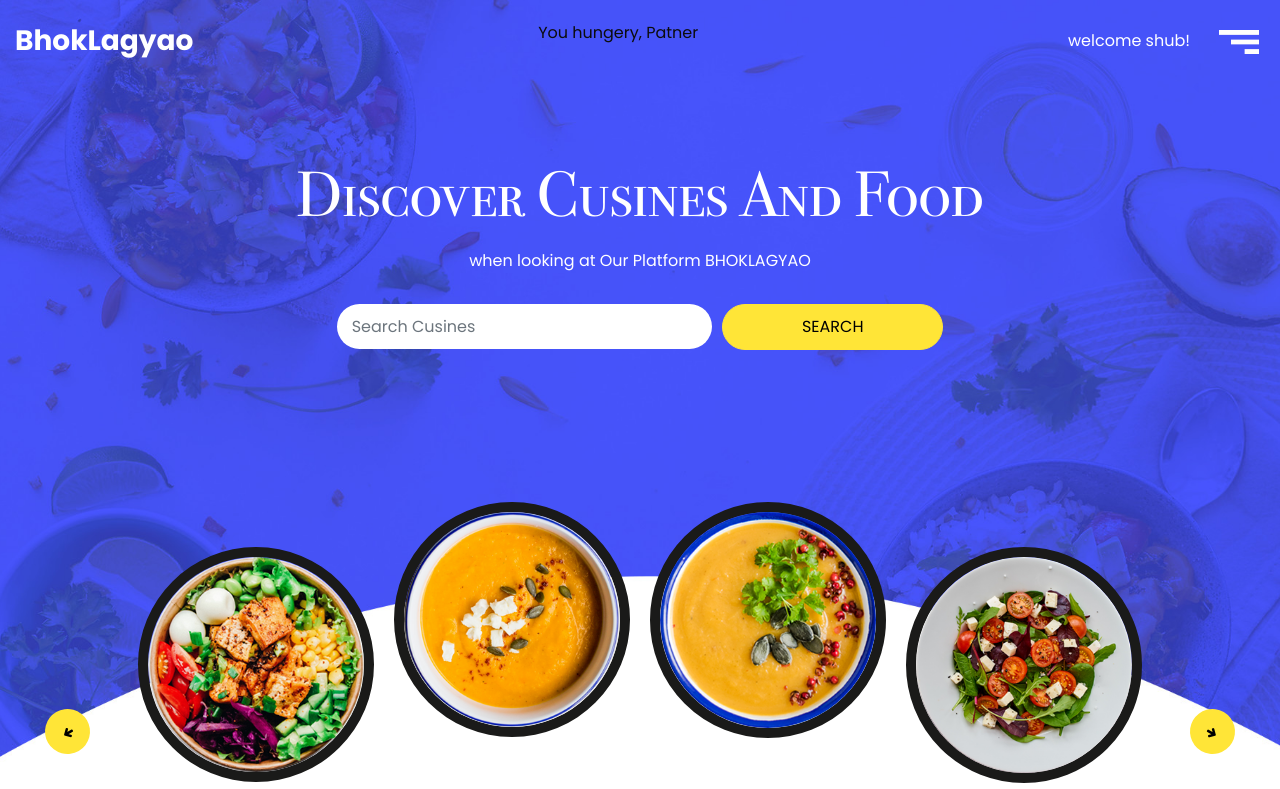
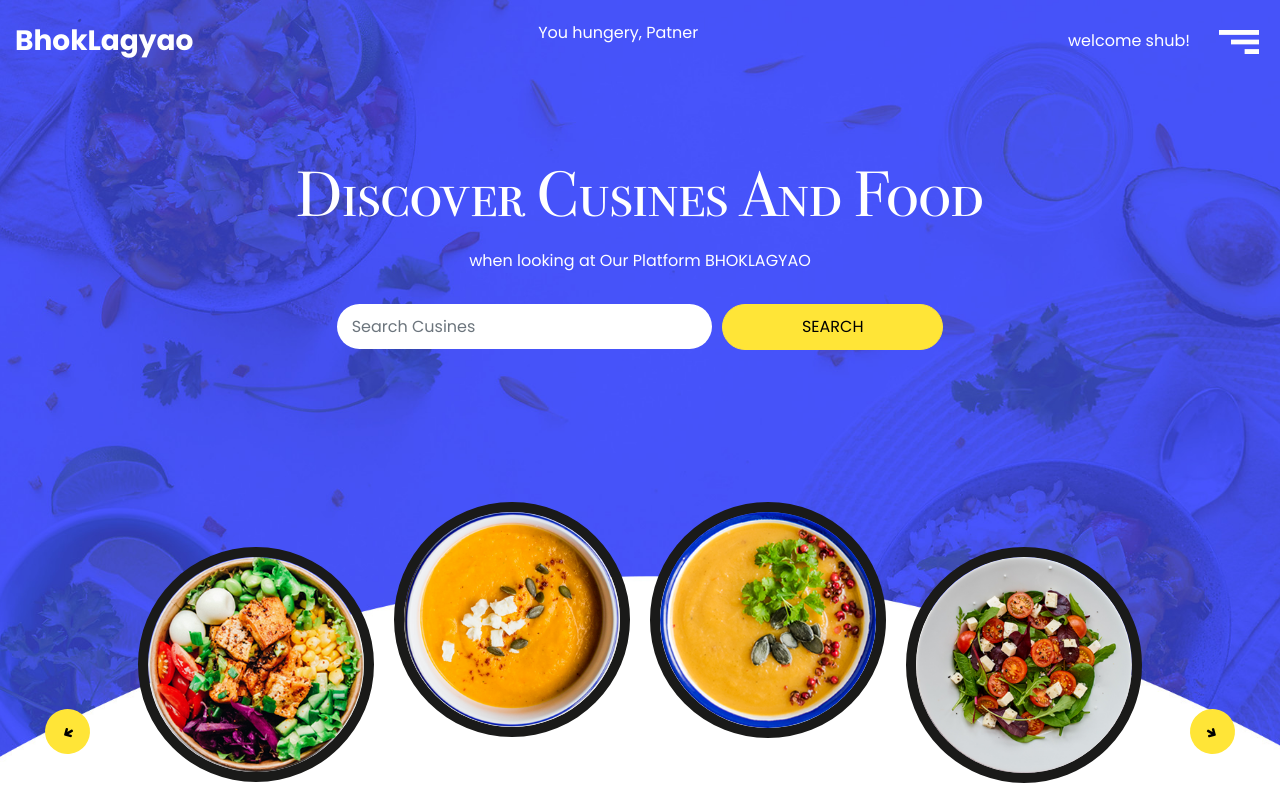
Before and after one commit to chuchu387/Django-E-commerce, a Django app: page / in a window 1280 px wide. Shown: the top 789 px of the page. Run offline with Django 5.2, Linux system fonts and the light colour scheme; a user stored in the database is signed in; data comes from the database, SQL or seed files in the repository; some libraries are stand-ins or nearby versions.

Commit message:
Your commit message

```diff
--- a/templates/home.html
+++ b/templates/home.html
@@ -50,7 +50,7 @@
             </span>
 
           </a>
-            <p>You hungery, Patner</p>
+            <p style="color:white;">You hungery, Patner</p>
           <div class="" id="">
             <div class="User_option">
                 <a style="text-align: center; display: block;" class="text-decoration-none" href="{% url 'ecomapp:home' %}"  >welcome {{request.user.username}}!</a>
```
